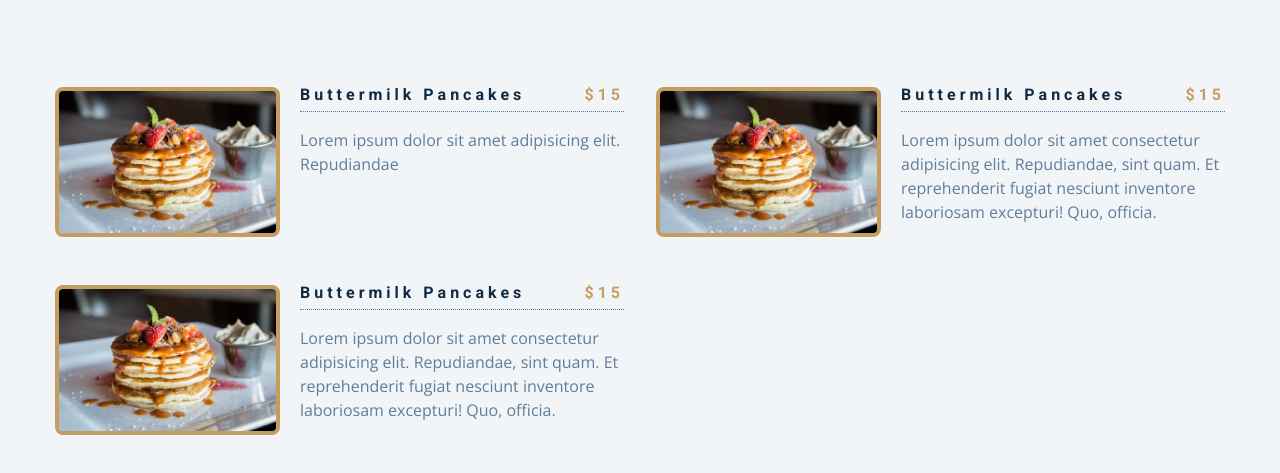
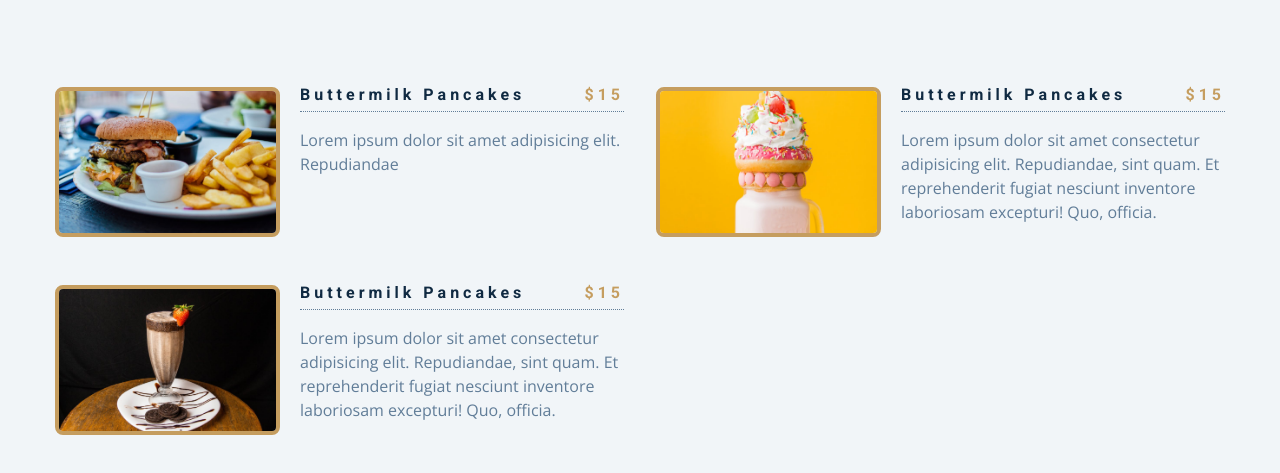
Before and after one commit to petrisorneagu/food_menu, a plain HTML site: page index.html in a window 1280 px wide. Shown: the part 145-618 px from the top of the page. Drawn offline with nearby package versions, Linux system fonts and the light colour scheme.

Commit message:
array hardcoded - not from api

```diff
--- a/app.js
+++ b/app.js
@@ -1 +1,82 @@
-console.log('again from git server')
+const menu = [
+    {
+      id: 1,
+      title: "buttermilk pancakes",
+      category: "breakfast",
+      price: 15.99,
+      img: "./images/item-1.jpeg",
+      desc: `Bob is preparing to pass IQ test. The most frequent task in this test is to find out which one of the given numbers differs from the others. `,
+    },
+    {
+      id: 2,
+      title: "diner double",
+      category: "lunch",
+      price: 13.99,
+      img: "./images/item-2.jpeg",
+      desc: `Bob is preparing to pass IQ test. The most frequent task in this test is to find out which one of the given numbers differs from the others.  `,
+    },
+    {
+      id: 3,
+      title: "godzilla milkshake",
+      category: "shakes",
+      price: 6.99,
+      img: "./images/item-3.jpeg",
+      desc: `Bob is preparing to pass IQ test. The most frequent task in this test is to find out which one of the given numbers differs from the others. `,
+    },
+    {
+      id: 4,
+      title: "country delight",
+      category: "breakfast",
+      price: 20.99,
+      img: "./images/item-4.jpeg",
+      desc: `Bob is preparing to pass IQ test. The most frequent task in this test is to find out which one of the given numbers differs from the others.  `,
+    },
+    {
+      id: 5,
+      title: "egg attack",
+      category: "lunch",
+      price: 22.99,
+      img: "./images/item-5.jpeg",
+      desc: `Bob is preparing to pass IQ test. The most frequent task in this test is to find out which one of the given numbers differs from the others.  `,
+    },
+    {
+      id: 6,
+      title: "oreo dream",
+      category: "shakes",
+      price: 18.99,
+      img: "./images/item-6.jpeg",
+      desc: `Bob is preparing to pass IQ test. The most frequent task in this test is to find out which one of the given numbers differs from the others. `,
+    },
+    {
+      id: 7,
+      title: "bacon overflow",
+      category: "breakfast",
+      price: 8.99,
+      img: "./images/item-7.jpeg",
+      desc: `Bob is preparing to pass IQ test. The most frequent task in this test is to find out which one of the given numbers differs from the others. `,
+    },
+    {
+      id: 8,
+      title: "american classic",
+      category: "lunch",
+      price: 12.99,
+      img: "./images/item-8.jpeg",
+      desc: `Bob is preparing to pass IQ test. The most frequent task in this test is to find out which one of the given numbers differs from the others.  `,
+    },
+    {
+      id: 9,
+      title: "quarantine buddy",
+      category: "shakes",
+      price: 16.99,
+      img: "./images/item-9.jpeg",
+      desc: `Bob is preparing to pass IQ test. The most frequent task in this test is to find out which one of the given numbers differs from the others. `,
+    },
+    {
+      id: 10,
+      title: "bison steak",
+      category: "dinner",
+      price: 22.99,
+      img: "./images/item-10.jpeg",
+      desc: `Bob is preparing to pass IQ test. The most frequent task in this test is to find out which one of the given numbers differs from the others. `,
+    },
+  ];
--- a/index.html
+++ b/index.html
@@ -21,7 +21,7 @@
       </div>
       <div class="section-center">
         <article class="menu-item">
-          <img src="./menu-item.jpeg" alt="menu item" class="photo" />
+          <img src="./images/item-2.jpeg" alt="menu item" class="photo" />
           <div class="item-info">
             <header>
               <h4>buttermilk pancakes</h4>
@@ -35,7 +35,7 @@
         </article>
 
         <article class="menu-item">
-          <img src="./menu-item.jpeg" alt="menu item" class="photo" />
+          <img src="./images/item-3.jpeg" alt="menu item" class="photo" />
           <div class="item-info">
             <header>
               <h4>buttermilk pancakes</h4>
@@ -50,7 +50,7 @@
         </article>
 
         <article class="menu-item">
-          <img src="./menu-item.jpeg" alt="menu item" class="photo" />
+          <img src="./images/item-6.jpeg" alt="menu item" class="photo" />
           <div class="item-info">
             <header>
               <h4>buttermilk pancakes</h4>
@@ -61,6 +61,8 @@
               Repudiandae, sint quam. Et reprehenderit fugiat nesciunt inventore
               laboriosam excepturi! Quo, officia.
             </p>
+
+
           </div>
         </article>
       </div>
```
